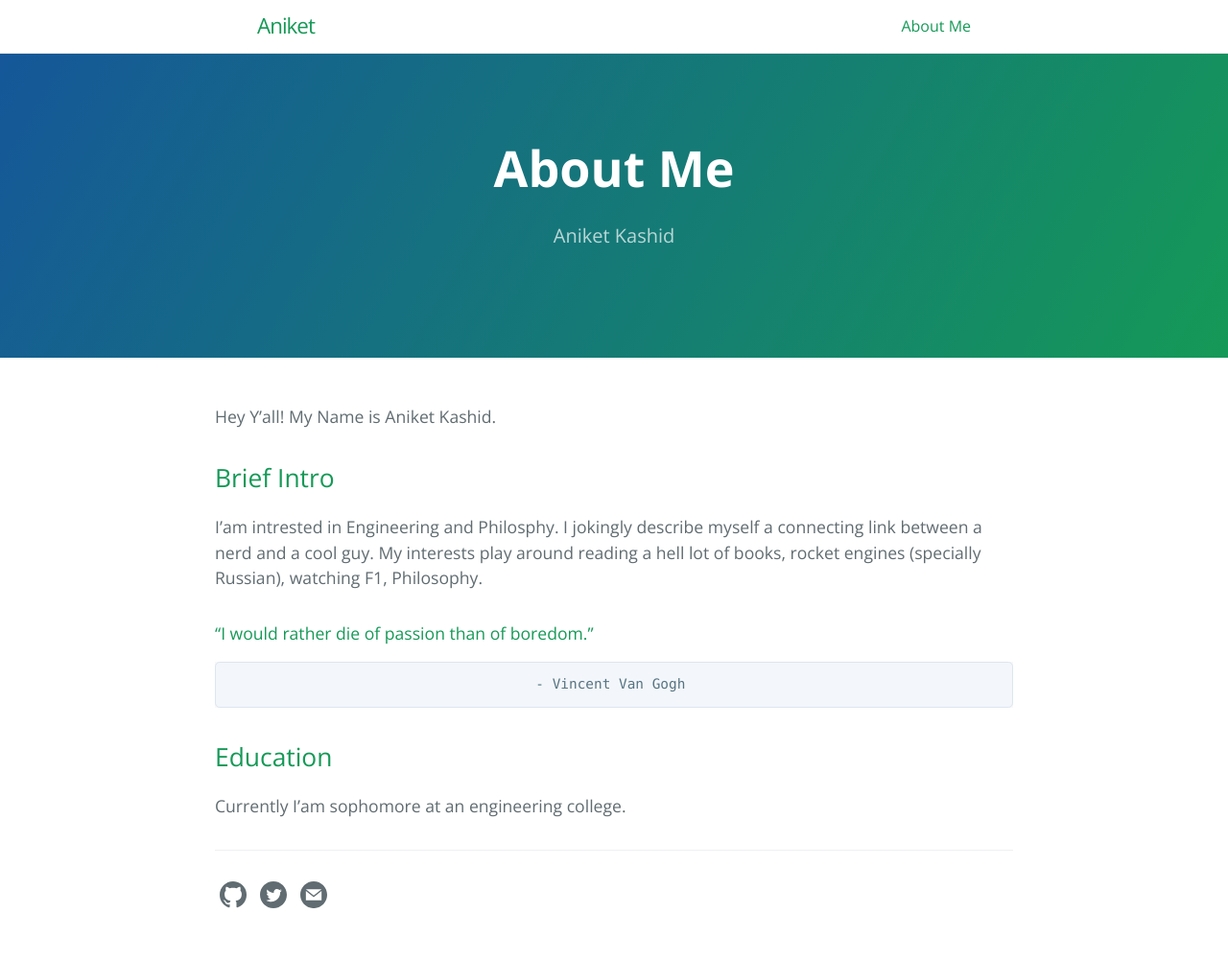
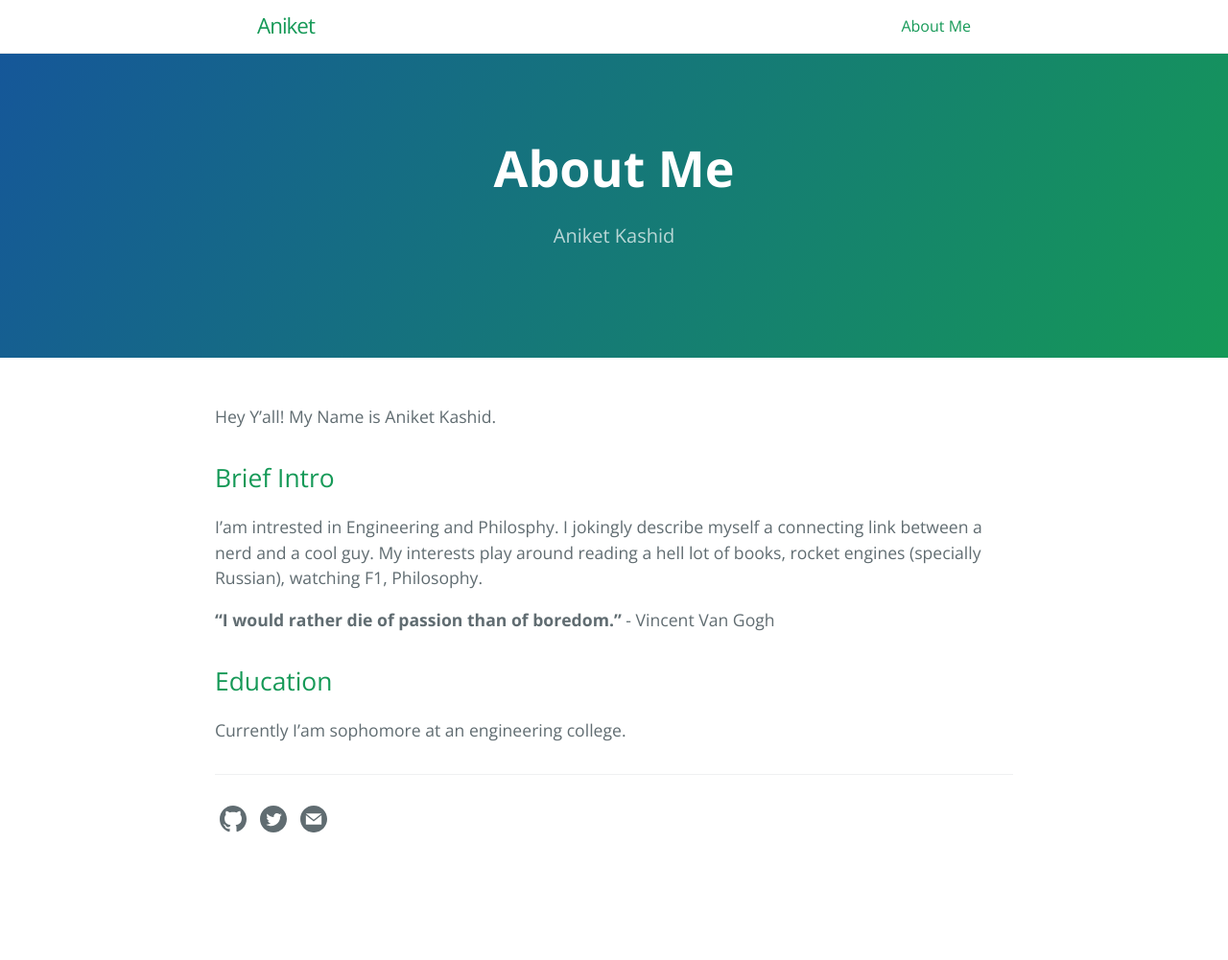
Before and after one commit to aniketkashid17/aniketkashid, a Jekyll site: the page built from about.md, in a window 1280 px wide. Shown: the whole page at 96% size. Built offline with Jekyll 4.4.1, drawn with Linux system fonts in a browser that asks for light colours; after the commit the page ends 922 px from its top, so only the background shows below that.

```diff
--- a/about.md
+++ b/about.md
@@ -12,8 +12,8 @@ a nerd and a cool guy. My interests play around reading a hell lot of books, roc
 watching F1, Philosophy.
 
 
-#### “I would rather die of passion than of boredom.”
-                                         - Vincent Van Gogh
+**“I would rather die of passion than of boredom.”**
+                                      - Vincent Van Gogh
 
 
 ## Education
```
